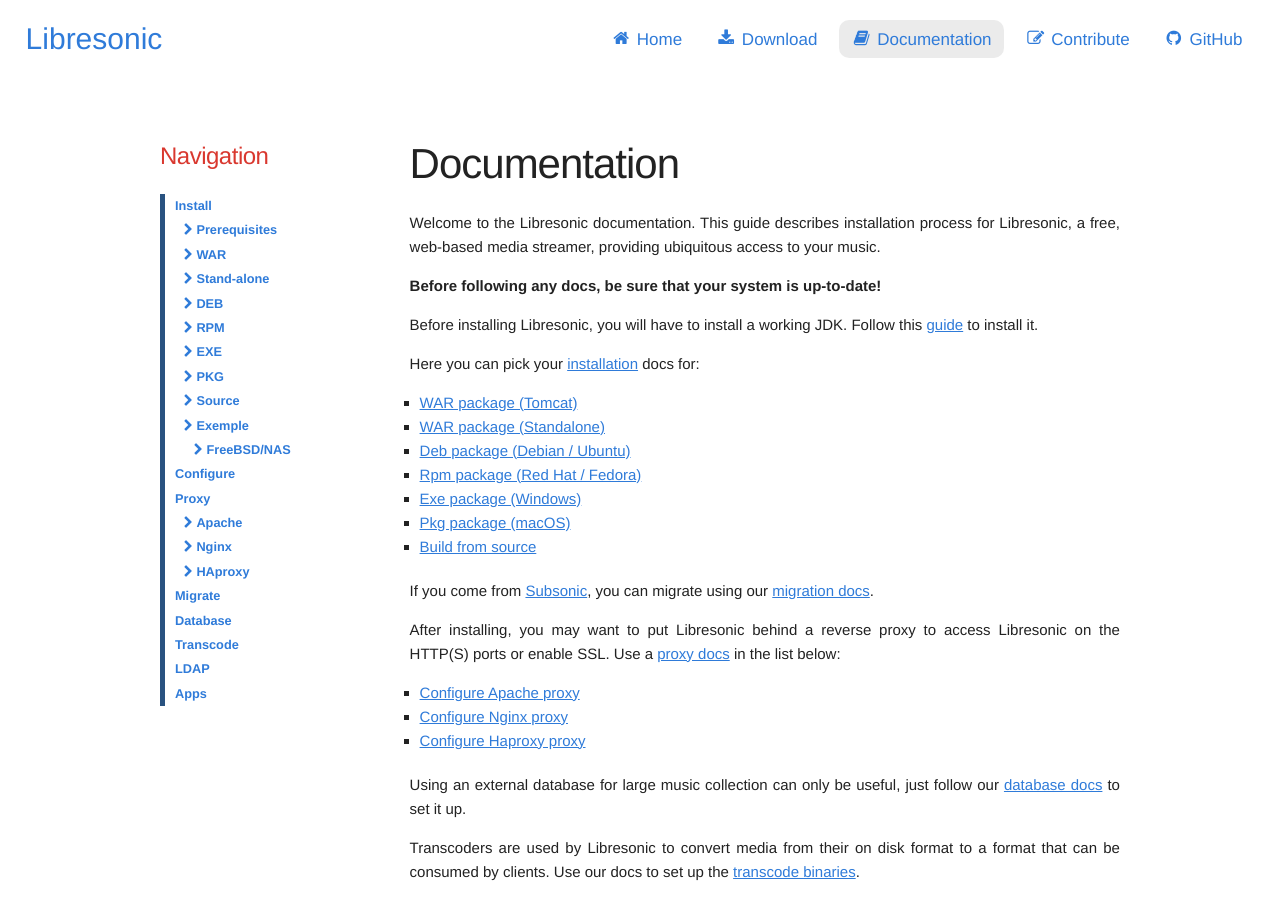
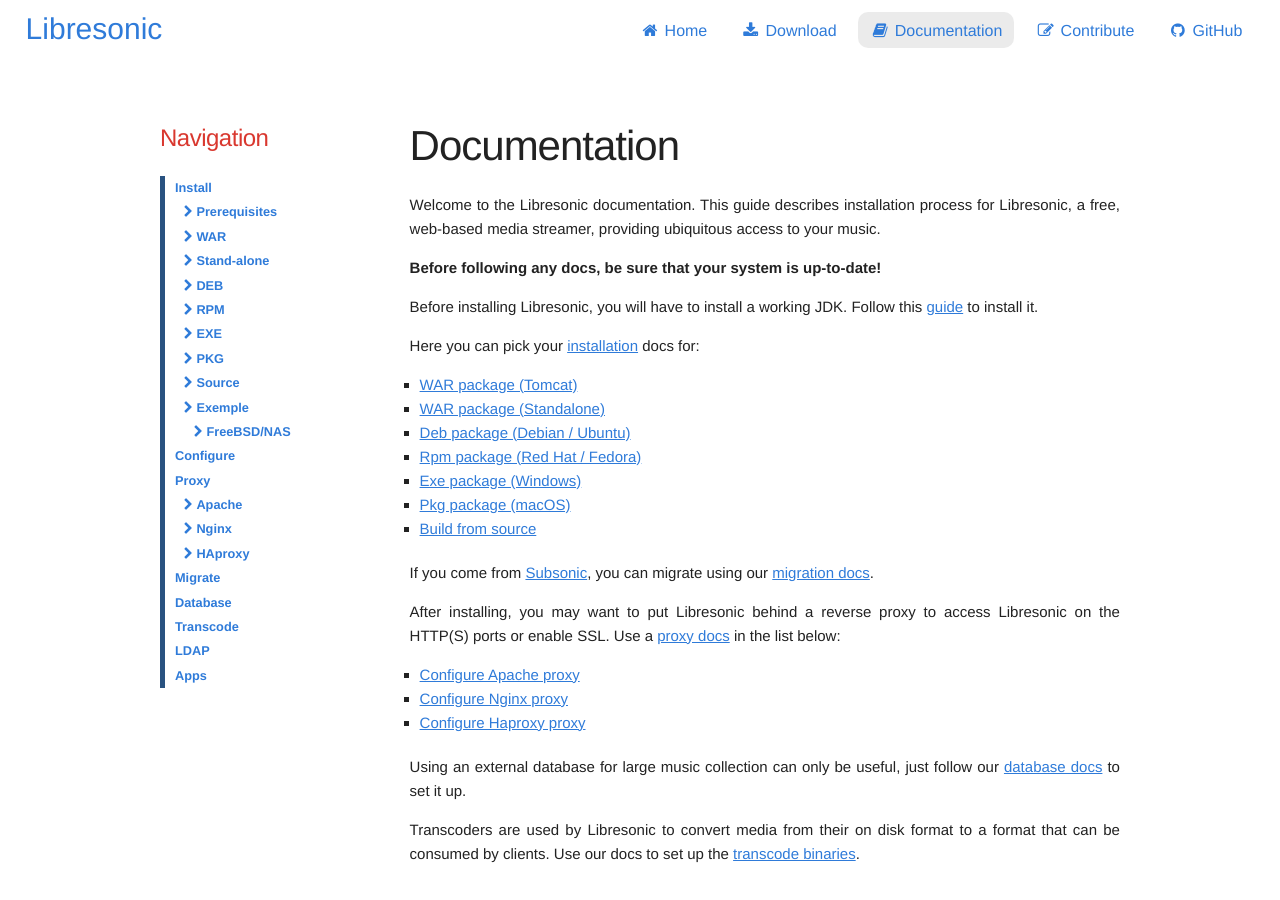
Before and after one commit to airsonic/airsonic.github.io, a Jekyll site: the page built from pages/docs.md, in a window 1280 px wide and 900 px high. Built offline with Jekyll 4.4.1, drawn with Linux system fonts in a browser that asks for light colours.

Commit message:
Fix header height and nav position

```diff
--- a/css/styles.scss
+++ b/css/styles.scss
@@ -178,7 +178,7 @@ HEADER SECTION
     position: sticky;
     top: 0;
     width: 100%;
-    height: 10%;
+    height: 6rem;
     margin-bottom: 6rem;
     background-color: #fff;
     color: $blue;
@@ -189,7 +189,7 @@ HEADER SECTION
         margin: 0 10%;
         width: 80%;
         .title {
-            margin: 1.5rem 0rem;
+            margin-top: 0.5rem;
             a {
                 font-weight: 400;
                 font-size: 3rem;
@@ -201,17 +201,16 @@ HEADER SECTION
                 list-style: none;
                 margin: 0;
                 padding: 0;
+                margin-top: 1.75rem;
             }
             li {
                 display: inline-block;
-                margin-top: 2.5rem;
-                margin-bottom: 2.5rem;
             }
             li + li {
                 margin-left: 2rem;
             }
             a {
-                font-size: 1.7rem;
+                font-size: 1.6rem;
                 text-decoration: none;
                 padding: 0.75rem 1rem;
                 border-radius: 1rem;
@@ -442,12 +441,12 @@ DOCS SECTION
 #docs-nav-column {
     text-align: normal;
     text-justify: normal;
-    overflow-x: auto;
-    max-height: 75vh;
     position: sticky;
-    top: 10vh;
+    top: 8rem;
     nav {
         border-left: 0.5rem solid $dark-blue;
+        overflow-x: auto;
+        max-height: 75vh;
         ul {
             padding: 0;
             margin: 0;
```
